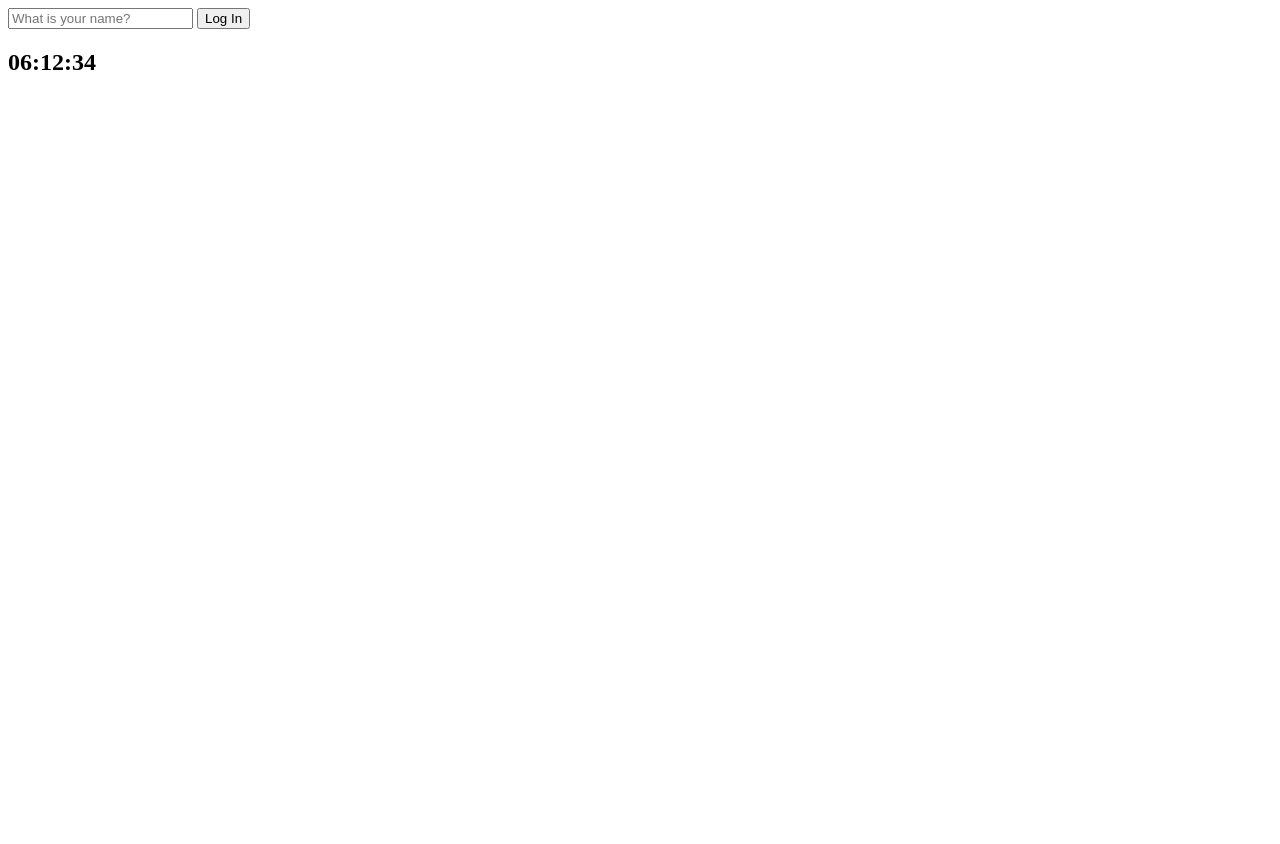
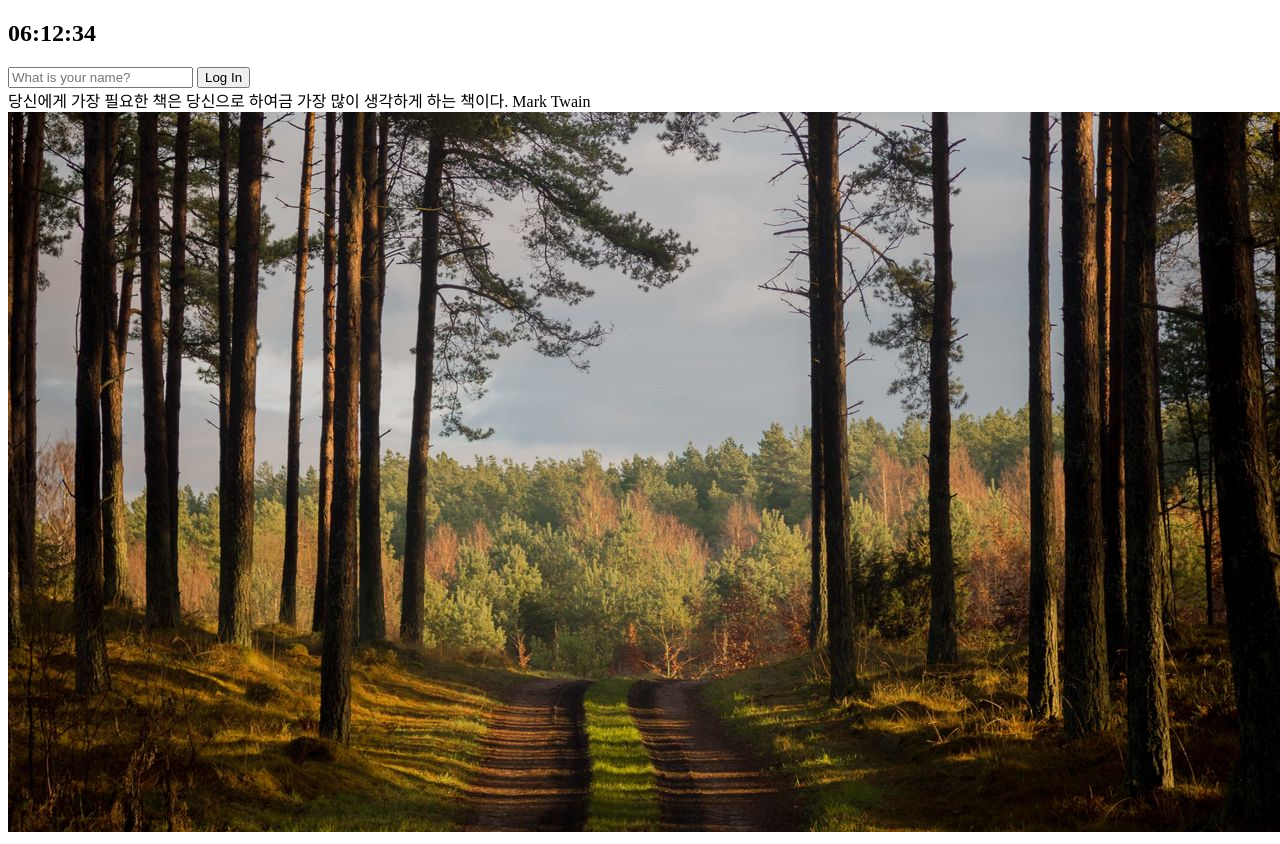
Before and after one commit to yeon1615/momentum, a plain HTML site: page index.html in a window 1280 px wide. Before the commit the page ends 800 px from the top, so only its background shows below. Drawn offline with Linux system fonts and the light colour scheme.

Commit message:
Random Quotes
randomness 부여하기

```diff
--- a/index.html
+++ b/index.html
@@ -8,6 +8,7 @@
     <title>Momentum</title>
   </head>
   <body>
+    <h2 id="clock">00 : 00 : 00</h2>
     <form class="login-form hidden">
       <input
         required
@@ -17,9 +18,11 @@
       />
       <button>Log In</button>
     </form>
-    <h2 id="clock">00 : 00 : 00</h2>
     <h1 class="greeting hidden"></h1>
+    <div id="quotes"><span></span><span></span></div>
     <script src="js/greetings.js"></script>
     <script src="js/clock.js"></script>
+    <script src="js/quotes.js"></script>
+    <script src="js/background.js"></script>
   </body>
 </html>
--- /dev/null
+++ b/js/background.js
@@ -0,0 +1,11 @@
+const images = ['bg 1.jpg', 'bg 2.jpg', 'bg 3.jpg', 'bg 4.jpg', 'bg 5.jpg'];
+
+const chosenImage = images[Math.trunc(Math.random() * images.length)];
+
+const bgImage = document.createElement('img');
+// 아직까진 document 내부 어디에도 존재하지 않음. 자바스크립트에서만 존재하는 것
+
+bgImage.src = `img/${chosenImage}`;
+
+document.body.appendChild(bgImage);
+console.log(document.body.appendChild(bgImage));
--- /dev/null
+++ b/js/quotes.js
@@ -0,0 +1,55 @@
+const quotes = [
+  {
+    quotes: '책 없는 방은 영혼 없는 육체와 같다.',
+    author: 'Marcus Tullius Cicero',
+  },
+  {
+    quotes: '내가 세계를 알게 된 것은 책에 의해서였다.',
+    author: 'Jean-Paul Sartre',
+  },
+  {
+    quotes:
+      '독서는 완성된 사람을 만들고, 담론은 재치있는 사람을 만들며, 필기는 정확한 사람을 만든다.',
+    author: 'Francis Bacon',
+  },
+  {
+    quotes:
+      ' 모든 양서를 읽는 것은 지난 몇 세기 동안 걸친 가장 훌륭한 사람들과 대화 하는 것과 같다.',
+    author: 'René Descartes',
+  },
+  {
+    quotes: '책 속에는 과거의 모든 영혼이 가로누워 있다.',
+    author: 'Thomas Carlyle',
+  },
+  {
+    quotes: '독서가 정신에 미치는 영향은, 운동이 몸에 미치는 효과와 같다',
+    author: 'Richard Steele',
+  },
+  {
+    quotes:
+      '내가 인생을 안 것은 사람과 접촉했기 때문이 아니라 책과 접촉했었기 때문이다. ',
+    author: 'Anatole France',
+  },
+  {
+    quotes:
+      '보기 드문 지식인을 만났을 때는 그가 어떤 책을 읽는가를 물어보아야 한다.',
+    author: 'Ralph Waldo Emerson',
+  },
+  {
+    quotes: '단 한 권의 책 밖에 읽은 적이 없는 사람을 경계하라.',
+    author: 'Benjamin Disraeli',
+  },
+  {
+    quotes:
+      '당신에게 가장 필요한 책은 당신으로 하여금 가장 많이 생각하게 하는 책이다. ',
+    author: 'Mark Twain',
+  },
+];
+
+const quote = document.querySelector('#quotes span:first-child');
+const author = document.querySelector('#quotes span:last-child');
+
+const todaysQuote = quotes[Math.trunc(Math.random() * quotes.length)];
+
+quote.innerText = todaysQuote.quotes;
+author.innerText = todaysQuote.author;
```
Also changed, not shown: img/bg 1.jpg (added), img/bg 2.jpg (added), img/bg 3.jpg (added), img/bg 4.jpg (added), img/bg 5.jpg (added), 1 other file.
